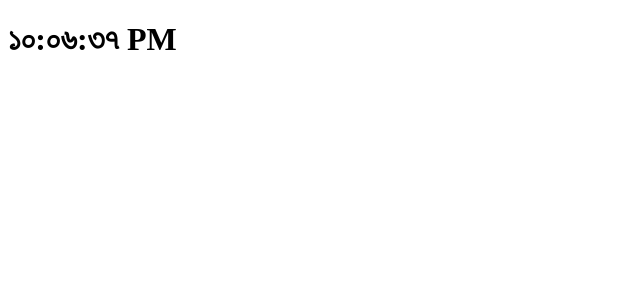
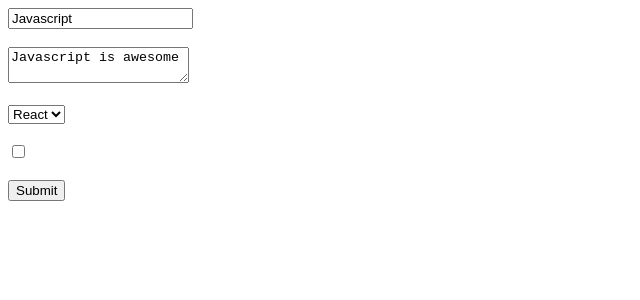
Before and after one commit to Abdullah9001/learn_react, a React app: page / in a window 1280 px wide. Shown: the top 300 px of the page, without its empty margins (0-640 px from the left). Built offline with nearby package versions, Linux system fonts and the light colour scheme; the HTML template or start-up script is replaced by a standard one.

Commit message:
form handler lession ar awesome

```diff
--- a/src/App.jsx
+++ b/src/App.jsx
@@ -1,9 +1,9 @@
-import Clock from "./component/clock";
+import Form from "./component/Form";
 
 function App() {
   return (
     <div>
-      <Clock />
+      <Form />
     </div>
   );
 }
--- /dev/null
+++ b/src/component/Form.jsx
@@ -0,0 +1,73 @@
+import React from "react";
+
+export default class Form extends React.Component {
+  state = {
+    title: "Javascript",
+    text: "Javascript is awesome",
+    library: "React",
+    isAwesome: false,
+  };
+  handleChange = (e) => {
+    if (e.target.type === "text") {
+      this.setState({
+        title: e.target.value,
+      });
+    } else if (e.target.type === "textarea") {
+      this.setState({
+        text: e.target.value,
+      });
+    } else if (e.target.type === "select-one") {
+      this.setState({
+        library: e.target.value,
+      });
+    } else if (e.target.type === "checkbox") {
+      this.setState({
+        isAwesome: e.target.checked,
+      });
+    } else {
+      console.log(e.target.type);
+      console.log("Nothing here");
+    }
+  };
+  submitHandler = (e) => {
+    const { title, text, library, isAwesome } = this.state;
+    e.preventDefault();
+    console.log(title, text, library, isAwesome);
+  };
+  render() {
+    const { title, text, library, isAwesome } = this.state;
+    return (
+      <div>
+        <form onSubmit={this.submitHandler}>
+          <input
+            type="text"
+            placeholder="Enter Title"
+            value={title}
+            onChange={this.handleChange}
+          />
+          <br />
+          <br />
+          <textarea name="text" value={text} onChange={this.handleChange}>
+            Javascrip Is Awesome
+          </textarea>
+          <br />
+          <br />
+          <select value={library} onChange={this.handleChange}>
+            <option value="React">React</option>
+            <option value="Vue">Vue</option>
+          </select>
+          <br />
+          <br />
+          <input
+            type="checkbox"
+            checked={isAwesome}
+            onChange={this.handleChange}
+          />
+          <br />
+          <br />
+          <input type="submit" value="Submit" />
+        </form>
+      </div>
+    );
+  }
+}
```
